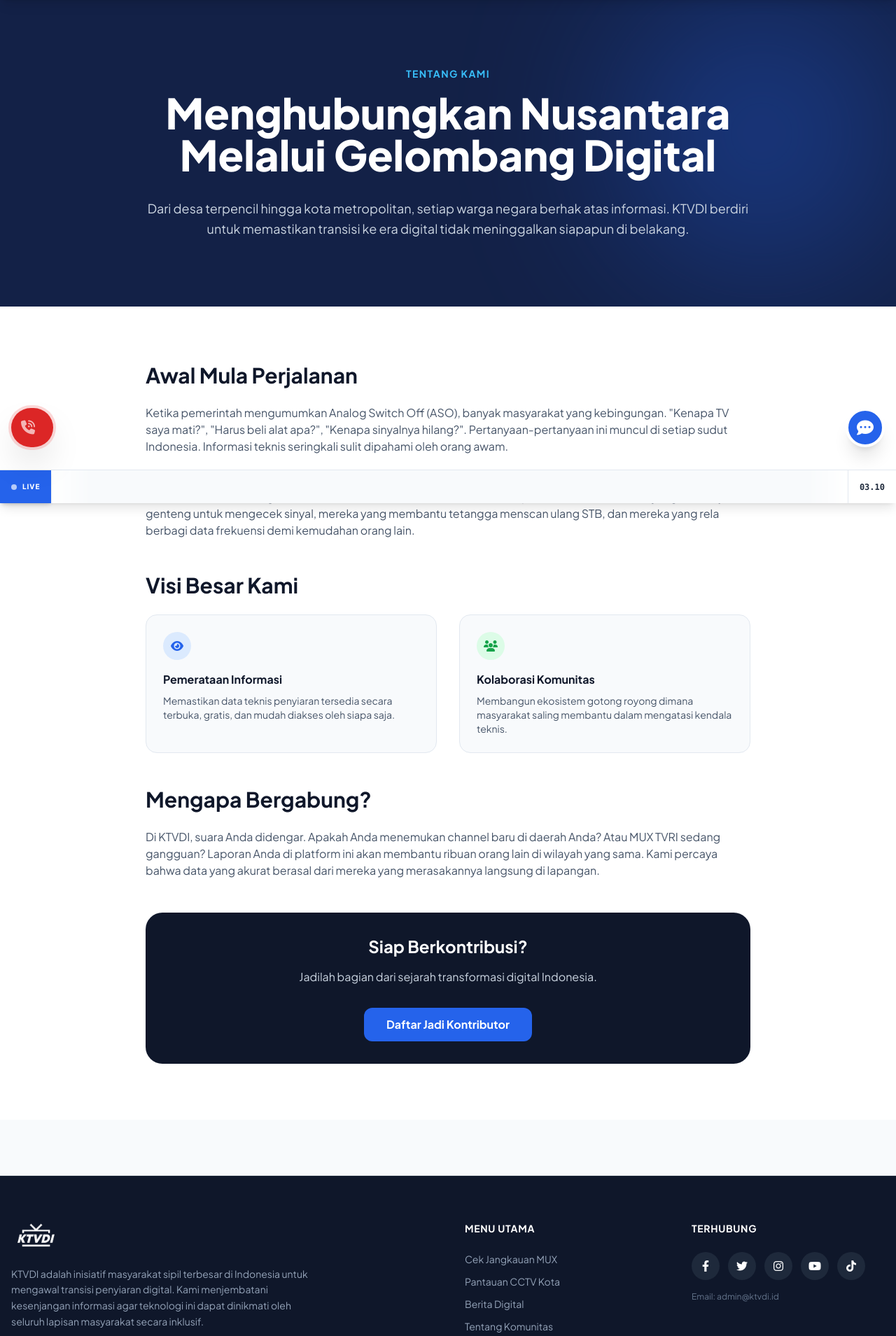
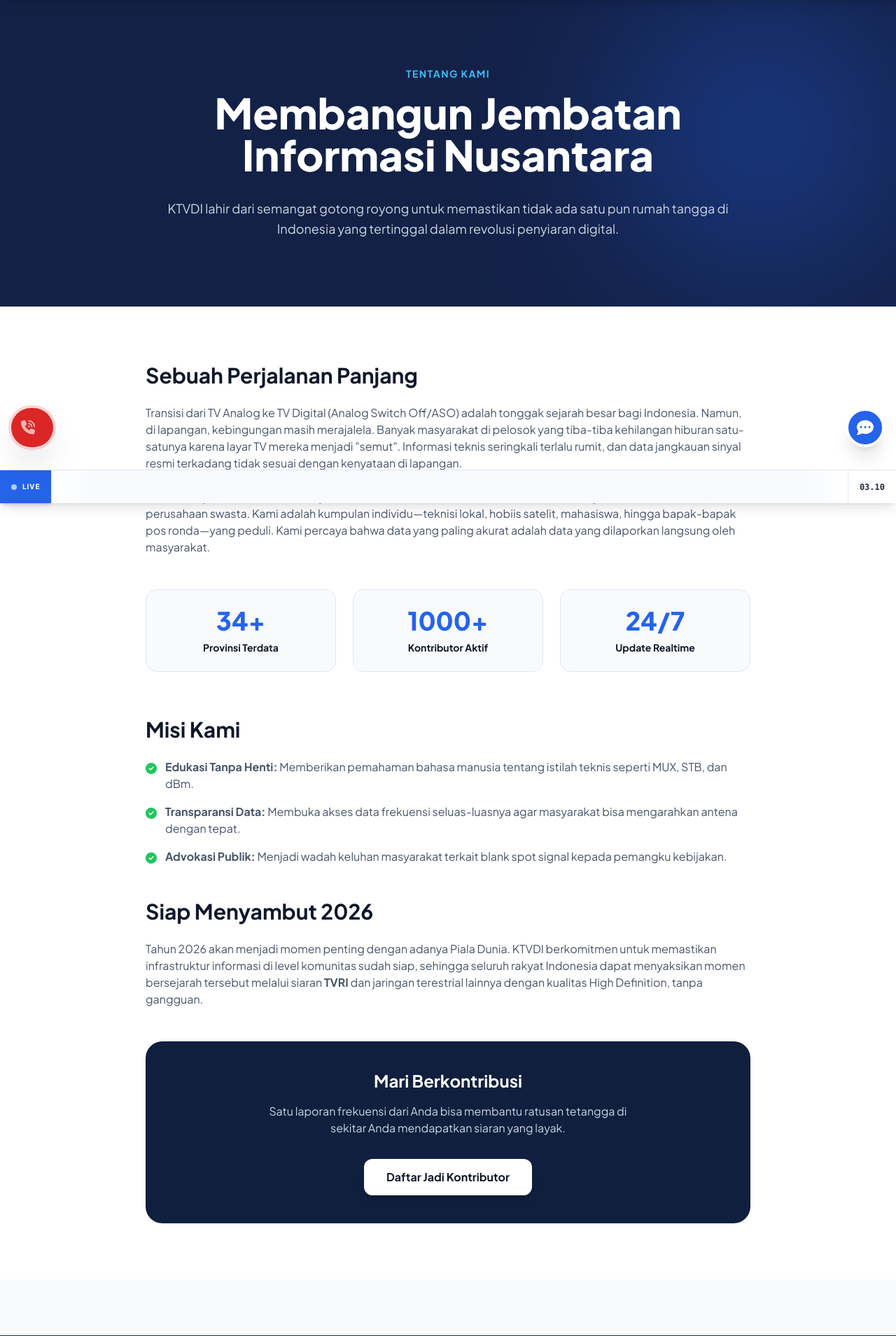
Before and after one commit to ktvdi/web-ktvdi, a Python web app: template templates/about.html in a window 1280 px wide. Shown: the part 81-1990 px from the top of the page at 70% size. Run offline with Jinja, Linux system fonts and the light colour scheme; the template is opened without the code that fills it: most values are stand-ins (such as "Sample title", 1, 10 or a date in 2020); some libraries are stand-ins or nearby versions.

Commit message:
Update about.html

```diff
--- a/templates/about.html
+++ b/templates/about.html
@@ -7,10 +7,10 @@
     <div class="max-w-4xl mx-auto px-4 relative z-10 text-center">
         <span class="text-brand-sky font-bold tracking-widest text-sm uppercase mb-4 block">Tentang Kami</span>
         <h1 class="text-4xl md:text-6xl font-extrabold mb-8 leading-tight">
-            Menghubungkan Nusantara <br> Melalui Gelombang Digital
+            Membangun Jembatan <br> Informasi Nusantara
         </h1>
         <p class="text-slate-300 text-lg leading-relaxed">
-            Dari desa terpencil hingga kota metropolitan, setiap warga negara berhak atas informasi. KTVDI berdiri untuk memastikan transisi ke era digital tidak meninggalkan siapapun di belakang.
+            KTVDI lahir dari semangat gotong royong untuk memastikan tidak ada satu pun rumah tangga di Indonesia yang tertinggal dalam revolusi penyiaran digital.
         </p>
     </div>
 </section>
@@ -19,37 +19,55 @@
     <div class="max-w-4xl mx-auto px-4">
 
         <div class="prose prose-lg text-slate-600 mx-auto">
-            <h3 class="text-3xl font-bold text-brand-navy mb-6">Awal Mula Perjalanan</h3>
+            <h3 class="text-3xl font-bold text-brand-navy mb-6">Sebuah Perjalanan Panjang</h3>
             <p class="mb-6">
-                Ketika pemerintah mengumumkan Analog Switch Off (ASO), banyak masyarakat yang kebingungan. "Kenapa TV saya mati?", "Harus beli alat apa?", "Kenapa sinyalnya hilang?". Pertanyaan-pertanyaan ini muncul di setiap sudut Indonesia. Informasi teknis seringkali sulit dipahami oleh orang awam.
+                Transisi dari TV Analog ke TV Digital (Analog Switch Off/ASO) adalah tonggak sejarah besar bagi Indonesia. Namun, di lapangan, kebingungan masih merajalela. Banyak masyarakat di pelosok yang tiba-tiba kehilangan hiburan satu-satunya karena layar TV mereka menjadi "semut". Informasi teknis seringkali terlalu rumit, dan data jangkauan sinyal resmi terkadang tidak sesuai dengan kenyataan di lapangan.
             </p>
             <p class="mb-12">
-                Berangkat dari keresahan itulah <strong>Komunitas TV Digital Indonesia (KTVDI)</strong> lahir. Kami bukan sekadar website database; kami adalah gerakan kolektif. Ribuan kontributor kami adalah pahlawan lokal—mereka yang memanjat genteng untuk mengecek sinyal, mereka yang membantu tetangga menscan ulang STB, dan mereka yang rela berbagi data frekuensi demi kemudahan orang lain.
+                Itulah mengapa <strong>Komunitas TV Digital Indonesia (KTVDI)</strong> dibentuk. Kami bukan lembaga pemerintah, bukan pula perusahaan swasta. Kami adalah kumpulan individu—teknisi lokal, hobiis satelit, mahasiswa, hingga bapak-bapak pos ronda—yang peduli. Kami percaya bahwa data yang paling akurat adalah data yang dilaporkan langsung oleh masyarakat.
             </p>
 
-            <h3 class="text-3xl font-bold text-brand-navy mb-6">Visi Besar Kami</h3>
-            <div class="grid grid-cols-1 md:grid-cols-2 gap-8 mb-12 not-prose">
-                <div class="bg-brand-surface p-6 rounded-2xl border border-slate-200">
-                    <div class="w-10 h-10 bg-blue-100 text-brand-blue rounded-full flex items-center justify-center mb-4"><i class="fa-solid fa-eye"></i></div>
-                    <h4 class="font-bold text-brand-navy mb-2">Pemerataan Informasi</h4>
-                    <p class="text-sm">Memastikan data teknis penyiaran tersedia secara terbuka, gratis, dan mudah diakses oleh siapa saja.</p>
+            <div class="grid grid-cols-1 md:grid-cols-3 gap-6 mb-16 not-prose">
+                <div class="bg-brand-surface p-6 rounded-2xl border border-slate-200 text-center">
+                    <div class="text-4xl font-extrabold text-brand-blue mb-2">34+</div>
+                    <p class="text-sm font-bold text-brand-navy">Provinsi Terdata</p>
                 </div>
-                <div class="bg-brand-surface p-6 rounded-2xl border border-slate-200">
-                    <div class="w-10 h-10 bg-green-100 text-green-600 rounded-full flex items-center justify-center mb-4"><i class="fa-solid fa-users"></i></div>
-                    <h4 class="font-bold text-brand-navy mb-2">Kolaborasi Komunitas</h4>
-                    <p class="text-sm">Membangun ekosistem gotong royong dimana masyarakat saling membantu dalam mengatasi kendala teknis.</p>
+                <div class="bg-brand-surface p-6 rounded-2xl border border-slate-200 text-center">
+                    <div class="text-4xl font-extrabold text-brand-blue mb-2">1000+</div>
+                    <p class="text-sm font-bold text-brand-navy">Kontributor Aktif</p>
+                </div>
+                <div class="bg-brand-surface p-6 rounded-2xl border border-slate-200 text-center">
+                    <div class="text-4xl font-extrabold text-brand-blue mb-2">24/7</div>
+                    <p class="text-sm font-bold text-brand-navy">Update Realtime</p>
                 </div>
             </div>
 
-            <h3 class="text-3xl font-bold text-brand-navy mb-6">Mengapa Bergabung?</h3>
-            <p class="mb-6">
-                Di KTVDI, suara Anda didengar. Apakah Anda menemukan channel baru di daerah Anda? Atau MUX TVRI sedang gangguan? Laporan Anda di platform ini akan membantu ribuan orang lain di wilayah yang sama. Kami percaya bahwa data yang akurat berasal dari mereka yang merasakannya langsung di lapangan.
+            <h3 class="text-3xl font-bold text-brand-navy mb-6">Misi Kami</h3>
+            <ul class="list-none space-y-4 mb-12 pl-0">
+                <li class="flex items-start gap-3">
+                    <i class="fa-solid fa-check-circle text-green-500 mt-1.5"></i>
+                    <span><strong>Edukasi Tanpa Henti:</strong> Memberikan pemahaman bahasa manusia tentang istilah teknis seperti MUX, STB, dan dBm.</span>
+                </li>
+                <li class="flex items-start gap-3">
+                    <i class="fa-solid fa-check-circle text-green-500 mt-1.5"></i>
+                    <span><strong>Transparansi Data:</strong> Membuka akses data frekuensi seluas-luasnya agar masyarakat bisa mengarahkan antena dengan tepat.</span>
+                </li>
+                <li class="flex items-start gap-3">
+                    <i class="fa-solid fa-check-circle text-green-500 mt-1.5"></i>
+                    <span><strong>Advokasi Publik:</strong> Menjadi wadah keluhan masyarakat terkait blank spot signal kepada pemangku kebijakan.</span>
+                </li>
+            </ul>
+
+            <h3 class="text-3xl font-bold text-brand-navy mb-6">Siap Menyambut 2026</h3>
+            <p class="mb-8">
+                Tahun 2026 akan menjadi momen penting dengan adanya Piala Dunia. KTVDI berkomitmen untuk memastikan infrastruktur informasi di level komunitas sudah siap, sehingga seluruh rakyat Indonesia dapat menyaksikan momen bersejarah tersebut melalui siaran <strong>TVRI</strong> dan jaringan terestrial lainnya dengan kualitas High Definition, tanpa gangguan.
             </p>
 
-            <div class="bg-brand-navy text-white p-8 rounded-3xl not-prose text-center mt-12">
-                <h3 class="text-2xl font-bold mb-4">Siap Berkontribusi?</h3>
-                <p class="text-slate-300 mb-8">Jadilah bagian dari sejarah transformasi digital Indonesia.</p>
-                <a href="/register" class="inline-block bg-brand-blue hover:bg-blue-600 text-white font-bold py-3 px-8 rounded-xl transition">Daftar Jadi Kontributor</a>
+            <div class="bg-brand-navy text-white p-10 rounded-3xl not-prose text-center mt-12 relative overflow-hidden">
+                <div class="absolute inset-0 bg-brand-blue opacity-10 pattern-dots"></div>
+                <h3 class="text-2xl font-bold mb-4 relative z-10">Mari Berkontribusi</h3>
+                <p class="text-slate-300 mb-8 max-w-lg mx-auto relative z-10">Satu laporan frekuensi dari Anda bisa membantu ratusan tetangga di sekitar Anda mendapatkan siaran yang layak.</p>
+                <a href="/register" class="relative z-10 inline-block bg-white text-brand-navy font-bold py-3.5 px-8 rounded-xl hover:bg-brand-sky hover:text-white transition shadow-lg">Daftar Jadi Kontributor</a>
             </div>
         </div>
 
```
